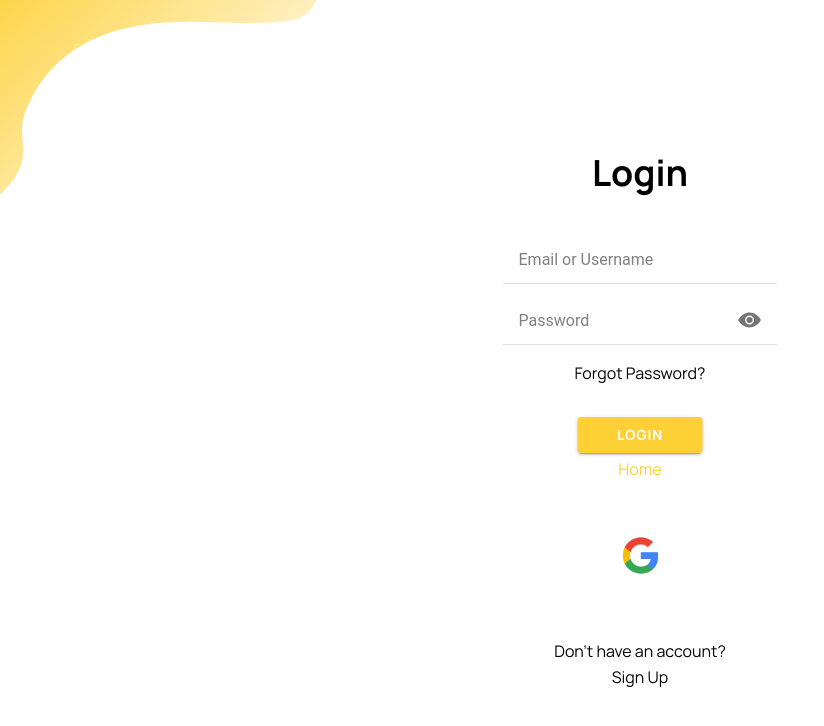
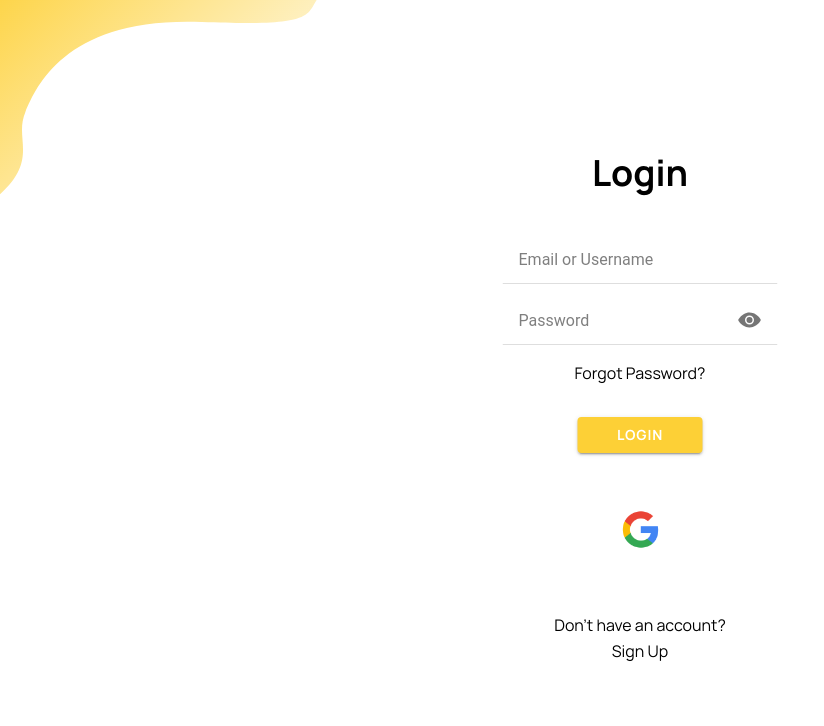
Before and after one commit to messiah-timescape/timescape, a React (Create React App) app: page /login in a window 1280 px wide. Shown: the top 726 px of the page, without its empty margins (0-824 px from the left). Built offline with nearby package versions, Linux system fonts and the light colour scheme; no server answers; what fireorm would draw is missing.

Commit message:
removed the home link bellow the login button

```diff
--- a/src/pages/login.tsx
+++ b/src/pages/login.tsx
@@ -93,7 +93,6 @@ const Login: React.FC = () => {
               Login
             </IonButton>
           </form>
-          <IonRouterLink href="/home">Home</IonRouterLink>
           <div className="alt-login">
           <img id="googlePic" src={googleLogin} />
           <p>
```
